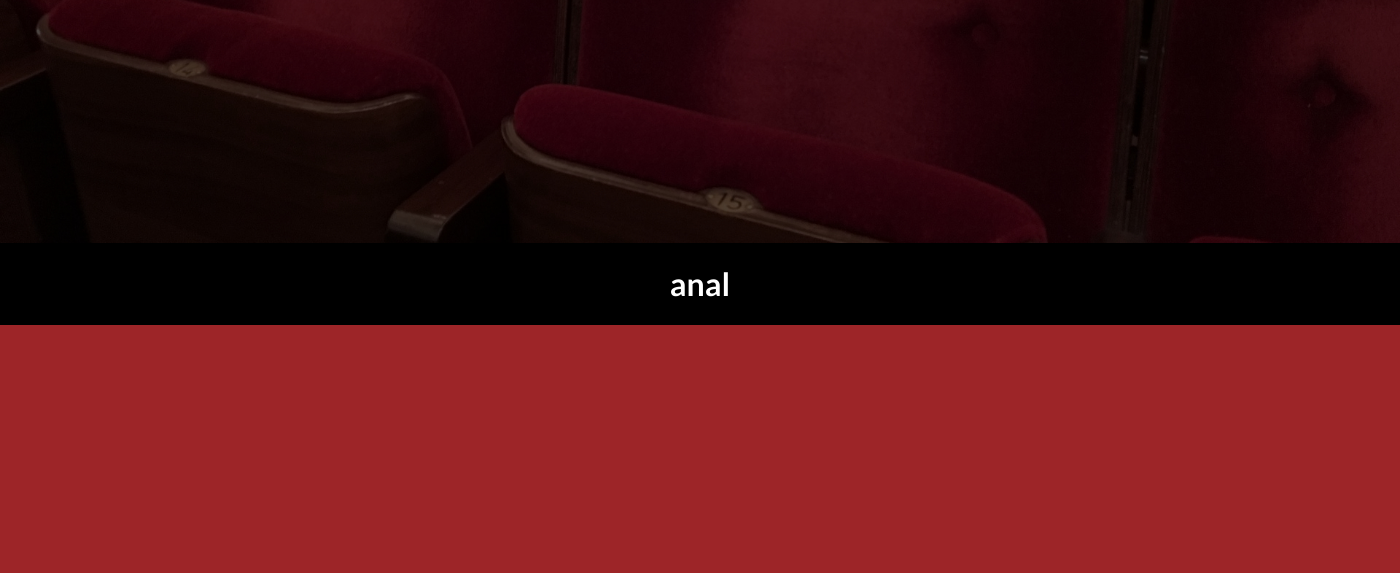
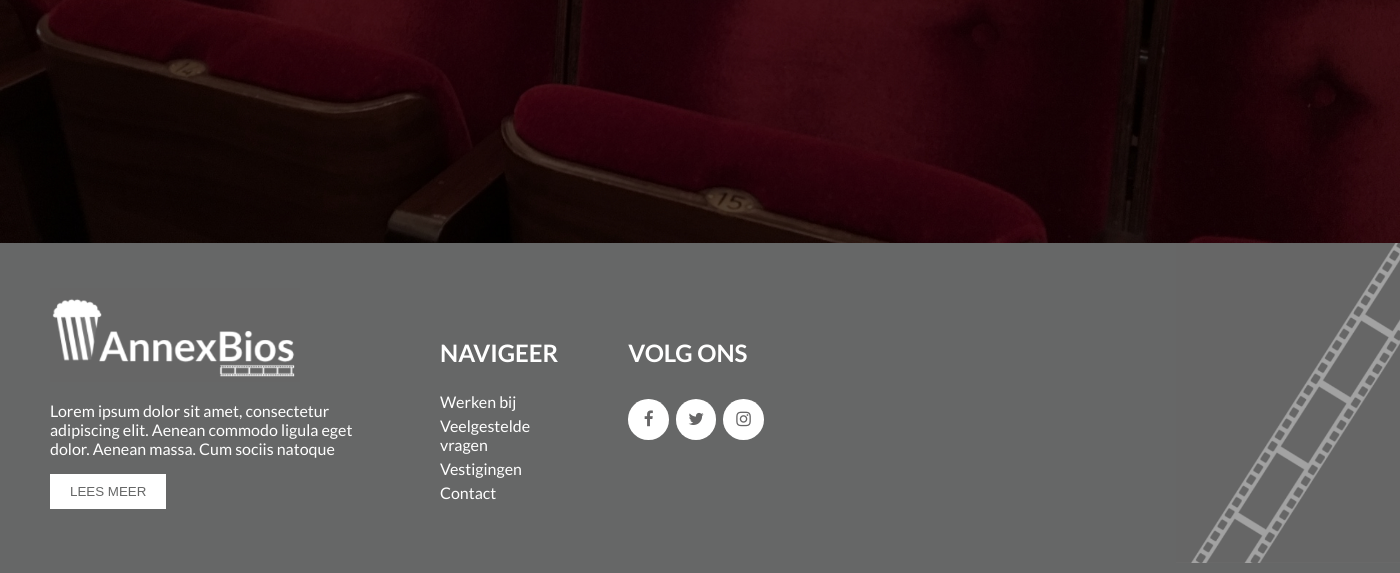
Before and after one commit to 230752/AnnexBios-Maarssen, a PHP site: page / in a window 1400 px wide. Shown: the part 707-1280 px from the top of the page. Before the commit the page ends 1032 px from the top, so only its background shows below. Run offline with PHP 8.4, Linux system fonts and the light colour scheme.

Commit message:
Footer Finished
Footer afgemaakt met icons + fotos

```diff
--- a/assets/css/footer.css
+++ b/assets/css/footer.css
@@ -1,6 +1,117 @@
 footer {
   display: flex;
+  background-color: #666767;
+  color: white;
+  padding-bottom: 10px;
+}
+
+#textfooter {
+  width: 320px;
+}
+
+#logo img{
+  width: 250px;
+  margin-top: 45px;
+}
+
+#logo {
+  margin-left: 50px;
+  font-weight: normal;
+}
+
+#logo .line-break {
+  display: block;
+}
+
+#myBtn {
+  background-color: white;
+  color: #666767;
+  border: none;
+  padding: 10px 20px;
+}
+
+#more {display: none;}
+
+#navigate {
+  display: flex;
+  flex-direction: column;
+  margin-left: 70px;
+  margin-top: 75px;
+}
+
+#navigate p {
+  font-weight: normal;
+  margin: 0;
+  padding: 0;
+  position: relative;
+  margin-top: 5px;
+}
+
+.fa {
+  padding: 20px;
+  font-size: 30px;
+  width: 30px;
+  text-align: center;
+  text-decoration: none;
+  border-radius: 50%;
+}
+
+.fa-facebook {
+  background: white;
+  color: #676667;
+}
+
+.fa-twitter {
+  background: white;
+  color: #676667;
+}
+
+.fa-instagram {
+  background: white;
+  color: #676667;
+}
+
+#volgons {
+  display: flex;
+  flex-direction: column;
+  align-items: flex-start;
+  margin-left: 70px;
+  margin-top: 75px;
+}
+
+#volgons h2 {
+  margin: 0;
+  font-size: 1.5em;
+  margin-top: 20px;
+}
+
+#volgons .social-buttons {
+  display: flex;
+  flex-direction: row;
+  margin-top: 10px;
+}
+
+#volgons a {
+  display: flex;
   justify-content: center;
-  background-color: black;
-  color: white;
+  align-items: center;
+  width: 0.5px;
+  height: 0.5px;
+  line-height: 0.1px;
+  border-radius: 50%;
+  text-align: center;
+  font-size: 17px;
+  text-decoration: none;
+  margin-right: 7px;
+  margin-top: 22px;
+
 }
+
+#logo2 {
+  display: flex;
+  justify-content: flex-end;
+  height: 320px;
+  width: 320px;
+  margin-left: 405px;
+
+}
--- a/assets/php/footer.php
+++ b/assets/php/footer.php
@@ -1,3 +1,61 @@
+<style>
+
+</style>
+
+<link rel="stylesheet" href="https://cdnjs.cloudflare.com/ajax/libs/font-awesome/4.7.0/css/font-awesome.min.css">
+
+
 <footer>
-    <h1>anal</h1>
+    <div id="logo">
+    <img src="assets/images/logos/logo.png">
+    <p id="textfooter">Lorem ipsum dolor sit amet, consectetur<span class="line-break"></span>
+    adipiscing elit. Aenean commodo ligula eget<span class="line-break"></span>
+    dolor. Aenean massa. Cum sociis natoque<span class="line-break"></span>
+    <span id="hide"></span><span id="more">
+    penatibus et magnis dis parturient montes,<span class="line-break"></span>
+    nascetur ridiculus mus. Donec quam felis,<span class="line-break"></span>
+    ultricies nec, pellentesque eu, pretium quis, sem.
+</p>
+<button onclick="leesMeer()" id="myBtn">LEES MEER</button>
+    </div>
+
+    <div id="navigate">
+        <h2>NAVIGEER</h2>
+        <p>Werken bij</p>
+        <p>Veelgestelde vragen</p>
+        <p>Vestigingen</p>
+        <p>Contact</p>
+</div>
+
+<div id="volgons">
+    <h2>VOLG ONS</h2>
+    <div class="social-buttons">
+        <a href="#" class="fa fa-facebook"></a>
+        <a href="#" class="fa fa-twitter"></a>
+        <a href="#" class="fa fa-instagram"></a>
+    </div>
+</div>
+
+<img src="assets/images/backgrounds/biosladder.png" id="logo2">
 </footer>
+
+
+
+
+<script>
+function leesMeer() {
+  var hide = document.getElementById("hide");
+  var moreText = document.getElementById("more");
+  var btnText = document.getElementById("myBtn");
+
+  if (hide.style.display === "none") {
+    hide.style.display = "inline";
+    btnText.innerHTML = "LEES MEER";
+    moreText.style.display = "none";
+} else {
+    hide.style.display = "none";
+    btnText.style.display = "none";
+    moreText.style.display = "inline";
+}
+}
+</script>
```
Also changed, not shown: assets/images/backgrounds/biosladder.png (added), assets/images/logos/logo.png (added).
